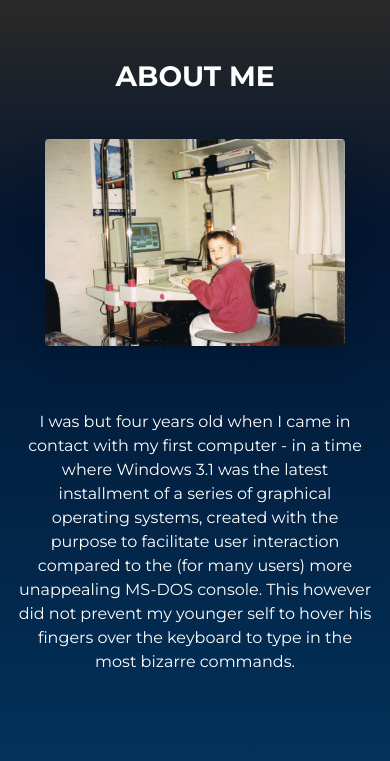
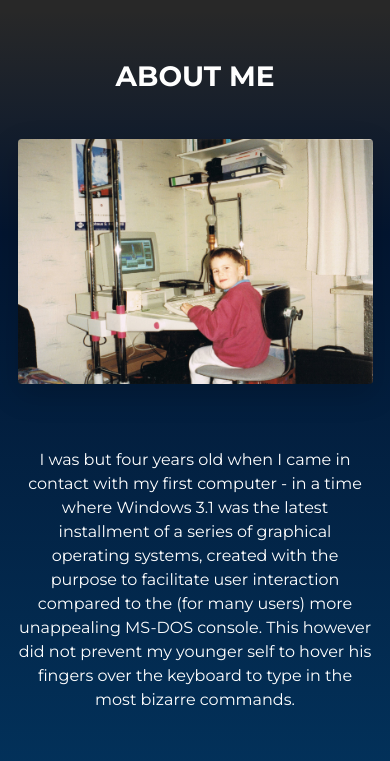
Before and after one commit to Deltanullnull/Portfolio, a website built with Parcel: page src/index.html in a window 390 px wide. Shown: the part 880-1641 px from the top of the page. Built offline with nearby package versions, Linux system fonts and the light colour scheme.

Commit message:
Responsive buttons for itchio projects

```diff
--- a/src/index.html
+++ b/src/index.html
@@ -7,11 +7,11 @@
     <link rel="shortcut icon" type="image/jpg" href="assets/kai.jpg" />
 
     <!-- Todo: put here your site title -->
-    <title>Kai Zaremba | Developer</title>
+    <title>Developer Portfolio by Kai Zaremba</title>
     <!-- Todo: add some coding keywords below - e.g: (javascript, yourusername, etc) -->
-    <meta name="keywords" content="[username], [name], skill" />
+    <meta name="keywords" content="portfolio, developer, mobile, unity" />
     <!-- Todo: improve your SEO by adding a small description of you -->
-    <meta name="description" content="[Your name here] | Developer" />
+    <meta name="description" content="Developer Portfolio by Kai Zaremba" />
     <link
       rel="stylesheet"
       href="https://cdnjs.cloudflare.com/ajax/libs/font-awesome/4.7.0/css/font-awesome.min.css"
@@ -84,7 +84,7 @@
                 alt="Profile Image"
                 class="img-fluid rounded shadow-lg"
                 height="auto"
-                width="300px"
+                width="400px"
                 src="assets/kid.jpg"
                 alt="Profile Image"
               />
--- /dev/null
+++ b/src/sass/components/_itchio.scss
@@ -0,0 +1,5 @@
+iframe {
+    @include respond(phone) {
+        width: 206;
+    }
+}
--- a/src/styles.scss
+++ b/src/styles.scss
@@ -8,6 +8,7 @@
 @import "./sass/base/typography";
 
 @import "./sass/components/buttons";
+@import "./sass/components/itchio";
 
 @import "./sass/layout/footer";
 @import "./sass/layout/sections";
```
